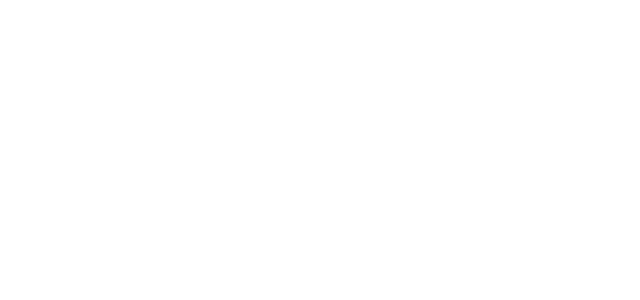
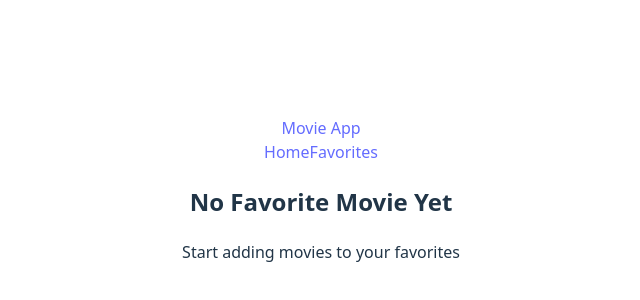
Before and after one commit to nikunjsingh93/react-movies, a React (Vite) app: page /favorites in a window 1280 px wide. Before the commit this address had no page. Shown: the part 202-502 px from the top of the page, without its empty margins (319-959 px from the left). Built offline with nearby package versions, Linux system fonts and the light colour scheme.

Commit message:
added navbar component

```diff
--- a/src/App.jsx
+++ b/src/App.jsx
@@ -1,14 +1,20 @@
 import { Route, Routes } from "react-router-dom";
 import "./App.css";
 import Home from "./pages/Home";
+import Favorites from "./pages/Favorites";
+import NavBar from "./components/NavBar";
 
 function App() {
   return (
-    <main className="main-content">
-      <Routes>
-        <Route path="/" element={<Home />} />
-      </Routes>
-    </main>
+    <div>
+      <NavBar />
+      <main className="main-content">
+        <Routes>
+          <Route path="/" element={<Home />} />
+          <Route path="/favorites" element={<Favorites />} />
+        </Routes>
+      </main>
+    </div>
   );
 }
 
--- /dev/null
+++ b/src/components/NavBar.jsx
@@ -0,0 +1,17 @@
+import { Link } from "react-router-dom";
+
+function NavBar() {
+  return (
+    <nav className="navbar">
+      <div className="navbar-brand">
+        <Link to="/">Movie App</Link>
+      </div>
+      <div className="navbar-links">
+        <Link to="/" className="nav-link">Home</Link>
+        <Link to="/favorites" className="nav-link">Favorites</Link>
+      </div>
+    </nav>
+  );
+}
+
+export default NavBar
--- a/src/pages/Favorites.jsx
+++ b/src/pages/Favorites.jsx
@@ -1,8 +1,8 @@
 function Favorites() {
 
     return <div className="favorites-empty">
-     <h2> No Favorites Movie Yet </h2>
-     <p>Start adding moivies to your favorites</p>
+     <h2> No Favorite Movie Yet </h2>
+     <p>Start adding movies to your favorites</p>
     </div>
 
 }
```
